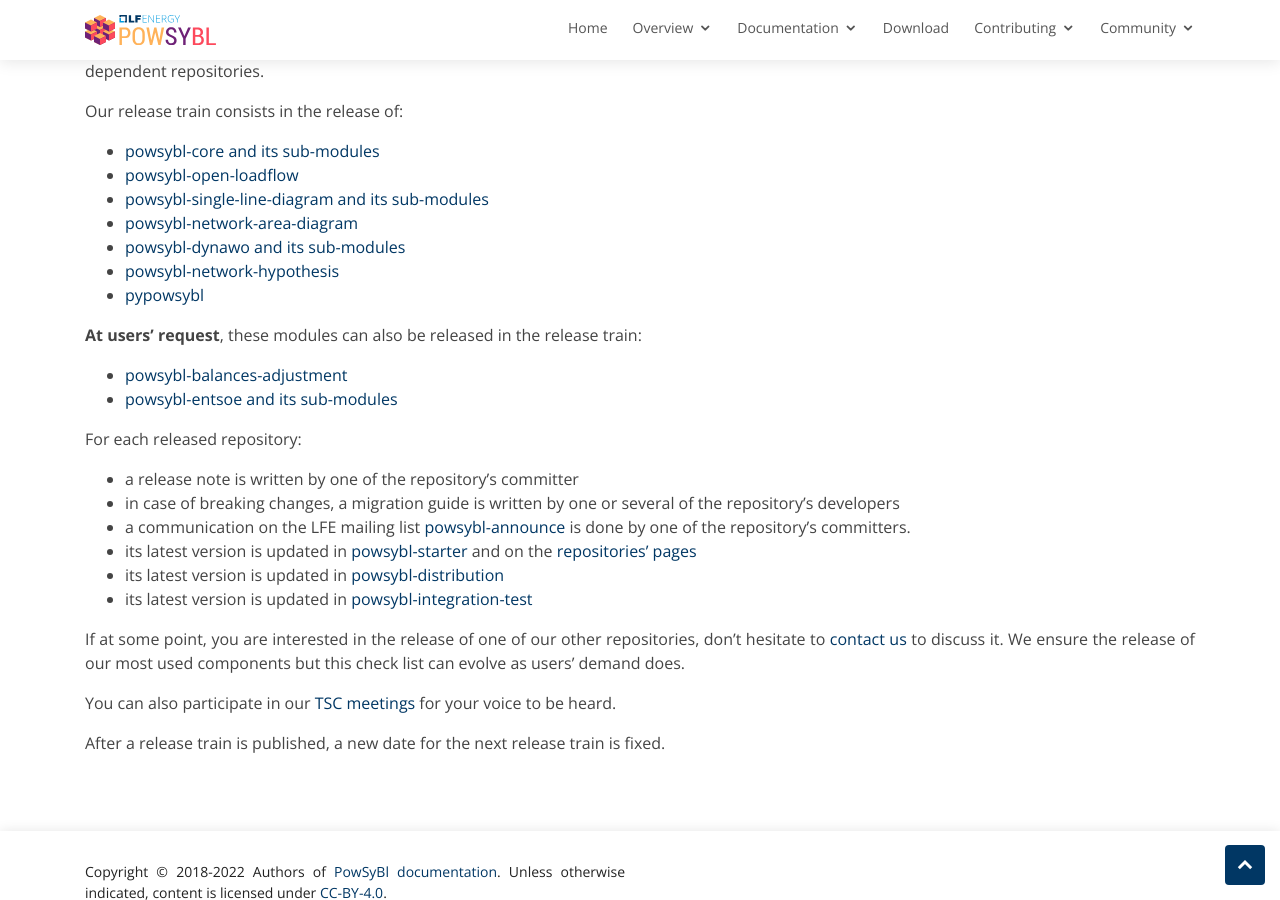
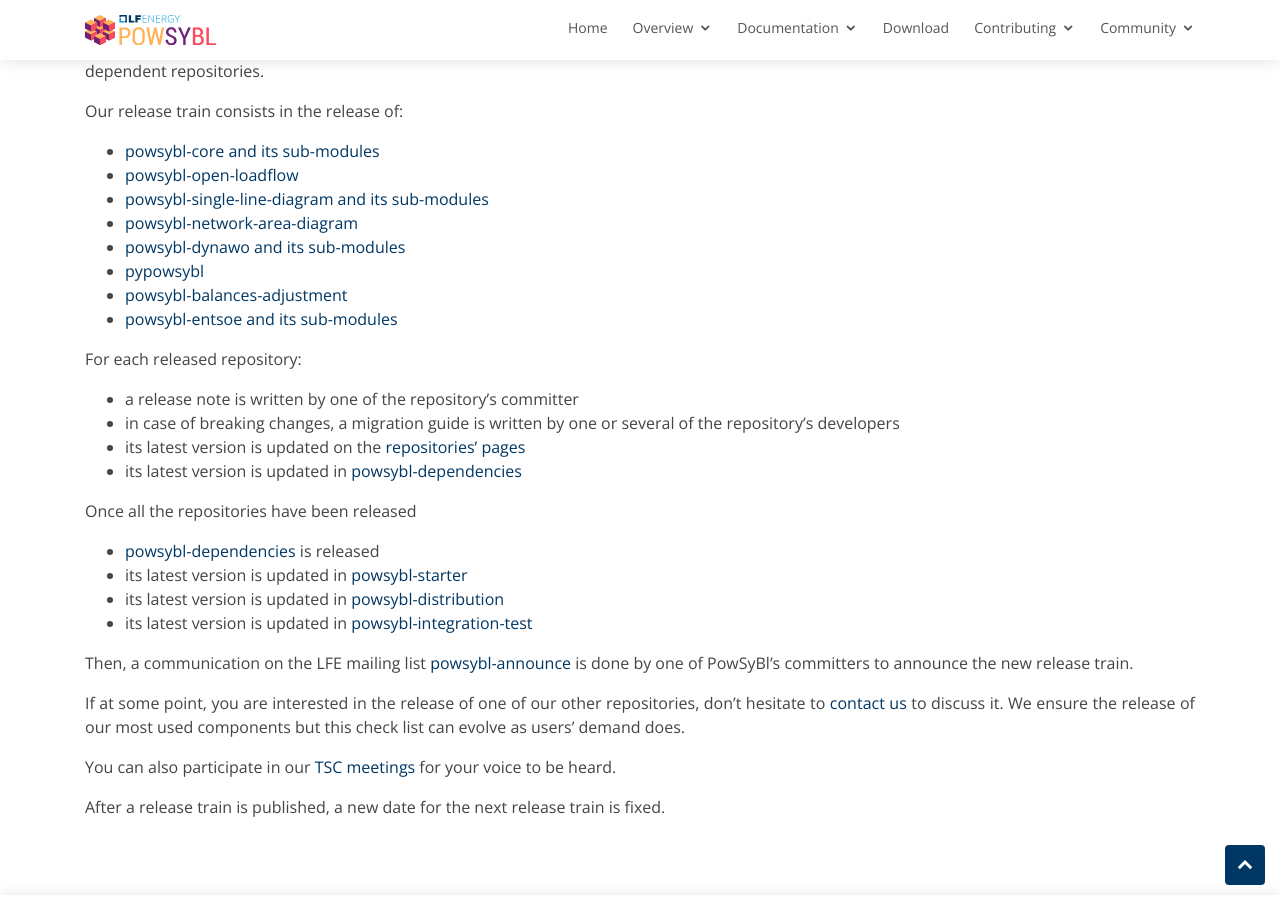
Before and after one commit to powsybl/powsybl.github.io, a Jekyll site: the page built from pages/overview/release-cycle.md, in a window 1280 px wide and 900 px high, scrolled down 353 px. Built offline with Jekyll 4.4.1, drawn with Linux system fonts in a browser that asks for light colours; our own code applies the rules of GitHub Pages for plain Markdown files.

Commit message:
Update release cycle definition: delete network-hypothesis and make balances-adjustment and entsoe releases mandatory (#259)
Signed-off-by: VEDELAGO MIORA <miora.ralambotiana@rte-france.com>

Co-authored-by: Florian Dupuy <florian.dupuy@rte-france.com>

```diff
--- a/pages/overview/release-cycle.md
+++ b/pages/overview/release-cycle.md
@@ -23,21 +23,24 @@
 - [powsybl-single-line-diagram and its sub-modules](https://github.com/powsybl/powsybl-single-line-diagram)
 - [powsybl-network-area-diagram](https://github.com/powsybl/powsybl-network-area-diagram)
 - [powsybl-dynawo and its sub-modules](https://github.com/powsybl/powsybl-dynawo)
-- [powsybl-network-hypothesis](https://github.com/powsybl/powsybl-network-hypothesis)
 - [pypowsybl](https://github.com/powsybl/pypowsybl)
-
-**At users' request**, these modules can also be released in the release train:
 - [powsybl-balances-adjustment](https://github.com/powsybl/powsybl-balances-adjustment)
 - [powsybl-entsoe and its sub-modules](https://github.com/powsybl/powsybl-entsoe)
 
 For each released repository:
 - a release note is written by one of the repository's committer
 - in case of breaking changes, a migration guide is written by one or several of the repository's developers
-- a communication on the LFE mailing list [powsybl-announce](https://lists.lfenergy.org/g/powsybl-announce/)
-is done by one of the repository's committers.
-- its latest version is updated in [powsybl-starter](https://github.com/powsybl/powsybl-starter) and on the [repositories' pages](../documentation/developer/repositories/index.md)
+- its latest version is updated on the [repositories' pages](../documentation/developer/repositories/index.md)
+- its latest version is updated in [powsybl-dependencies](https://github.com/powsybl/powsybl-dependencies)
+
+Once all the repositories have been released
+- [powsybl-dependencies](https://github.com/powsybl/powsybl-dependencies) is released
+- its latest version is updated in [powsybl-starter](https://github.com/powsybl/powsybl-starter)
 - its latest version is updated in [powsybl-distribution](https://github.com/powsybl/powsybl-distribution)
 - its latest version is updated in [powsybl-integration-test](https://github.com/powsybl/powsybl-integration-test)
+
+Then, a communication on the LFE mailing list [powsybl-announce](https://lists.lfenergy.org/g/powsybl-announce/)
+is done by one of PowSyBl's committers to announce the new release train.
 
 If at some point, you are interested in the release of one of our other repositories,
 don't hesitate to [contact us](../community/index.md#contact) to discuss it. We ensure the release of our most
```
